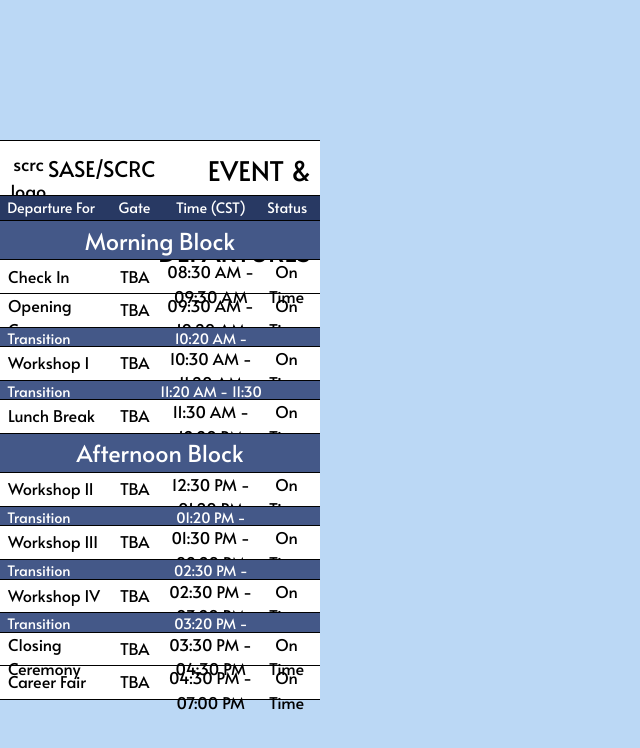
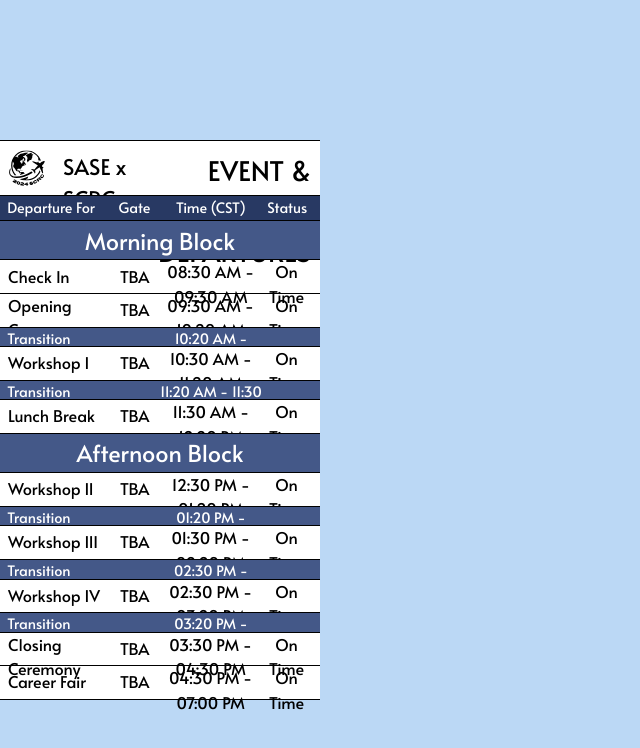
Before and after one commit to victoriaemily/SASE-SCRC, a Next.js app: page /Guide in a window 1280 px wide. Shown: the top 748 px of the page, without its empty margins (0-640 px from the left). Built offline with nearby package versions, Linux system fonts and the light colour scheme.

Commit message:
Added logos to website

```diff
--- a/src/pages/Guide.jsx
+++ b/src/pages/Guide.jsx
@@ -104,8 +104,11 @@
         <div className="schedule-board">
           <div className="schedule-divider header-container">
             <div className="pad-divider front-divider">
-              <div className="logo">scrc logo</div>
-              <h2 className="event-title">SASE/SCRC</h2>
+              <div
+                id="schedule-header-logo"
+                className="logo scrc-logo-black"
+              ></div>
+              <h2 className="event-title">SASE x SCRC</h2>
               <>
                 <h2 className="long-title">EVENT & WORKSHOP DEPARTURES</h2>
                 <h2 className="short-title">DEPARTURES</h2>
--- a/src/pages/LandingPage.jsx
+++ b/src/pages/LandingPage.jsx
@@ -14,7 +14,7 @@
   return (
     <section id="landing-page" className="wrapper">
       <div className="splash-title">
-        <h1 id="sase-title">SASE</h1>
+        <div id="sase-title" className="logo scrc-logo-black"></div>
         <h1 id="sc-title">South Central</h1>
         <h1 id="rc-title">Regional Conference</h1>
         <h2 id="at-title">@Texas A&M University - College Station</h2>
--- a/src/pages/Navbar.jsx
+++ b/src/pages/Navbar.jsx
@@ -1,4 +1,4 @@
-import React, { useEffect, useState } from "react";
+import React, { useState } from "react";
 
 export default function Navbar() {
   const [isNavOpen, setIsNavOpen] = useState(false);
@@ -17,7 +17,8 @@
     <header className="nav-container">
       <div className="navbar-box">
         <a id="header-title" href="#" onClick={handleSelectNavLink}>
-          SCRC
+          <div id="navbar-logo" className="logo scrc-logo-black"></div>
+          <h1>SCRC</h1>
         </a>
         <nav className="horizontal-navbar">
           <a
--- a/src/styles/app.css
+++ b/src/styles/app.css
@@ -122,20 +122,18 @@
   background: var(--blue4);
 }
 
-.scrc-logo-1 {
-  background: url("../assets/logos/scrc-logo-1.svg") no-repeat;
-  background-size: contain;
-  height: 100px;
-  width: 100px;
+.logo {
+  height: 100%;
+  aspect-ratio: 1/1;
 }
 
-.scrc-logo-2 {
-  background: url("../assets/logos/scrc-logo-2.svg") no-repeat;
+.scrc-logo-black {
+  background: url("../assets/logos/scrc-logo-black.svg") no-repeat;
   background-size: contain;
 }
 
-.scrc-logo-3 {
-  background: url("../assets/logos/scrc-logo-3.svg") no-repeat;
+.scrc-logo-white {
+  background: url("../assets/logos/scrc-logo-white.svg") no-repeat;
   background-size: contain;
 }
 
--- a/src/styles/guide.css
+++ b/src/styles/guide.css
@@ -31,10 +31,8 @@
   height: 10%;
 }
 
-.front-divider > .logo {
-  flex: 1;
-  margin: auto;
-  text-align: center;
+#schedule-header-logo {
+  margin-right: 1em;
 }
 
 h2.event-title {
--- a/src/styles/landing-page.css
+++ b/src/styles/landing-page.css
@@ -20,7 +20,8 @@
 }
 
 #sase-title {
-  font-size: 5.5em;
+  width: 75%;
+  aspect-ratio: 1/1;
 }
 
 #rc-title {
--- a/src/styles/navbar.css
+++ b/src/styles/navbar.css
@@ -21,6 +21,10 @@
   margin-right: auto;
 }
 
+#navbar-logo {
+  display: none;
+}
+
 #header-title {
   float: left;
   color: black;
@@ -28,12 +32,14 @@
   display: flex;
   align-items: center;
   height: 100%;
-  font-size: 2em;
-  font-weight: 700;
   text-decoration: none;
   transition: color 0.3s ease-in;
-  padding: 1rem 0 1rem 1rem;
-  margin-right: 1rem;
+  padding: 0.5rem;
+}
+
+#header-title > h1 {
+  font-size: 1.5em;
+  font-weight: 700;
 }
 
 #header-title:hover {
@@ -104,6 +110,11 @@
 }
 @media (min-width: 641px) {
   /* portrait tablets, portrait iPad, landscape e-readers, landscape 800x480 or 854x480 phones */
+  #navbar-logo {
+    margin-right: 1rem;
+    display: initial;
+  }
+
   .horizontal-navbar {
     display: flex;
   }
```
Also changed, not shown: src/assets/logos/scrc-logo-black.svg (added), src/assets/logos/scrc-logo-white.svg (added).
